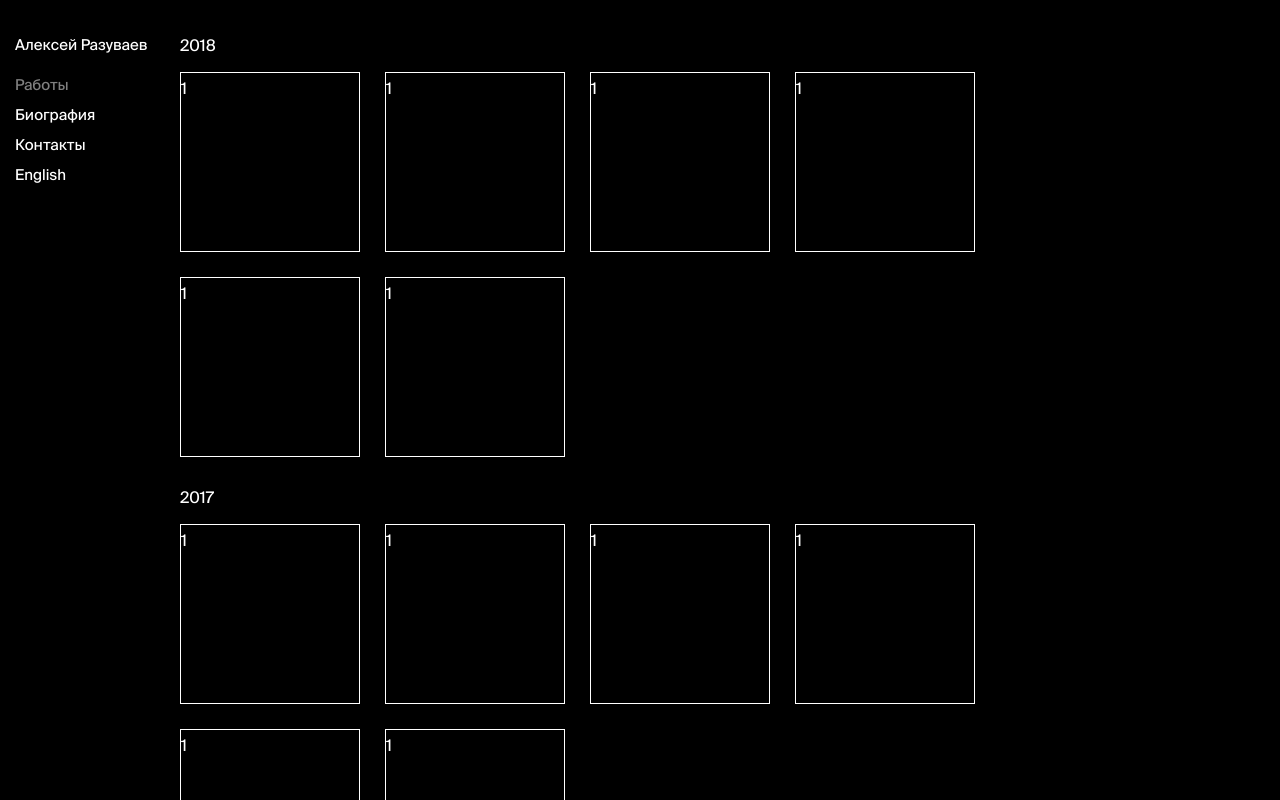
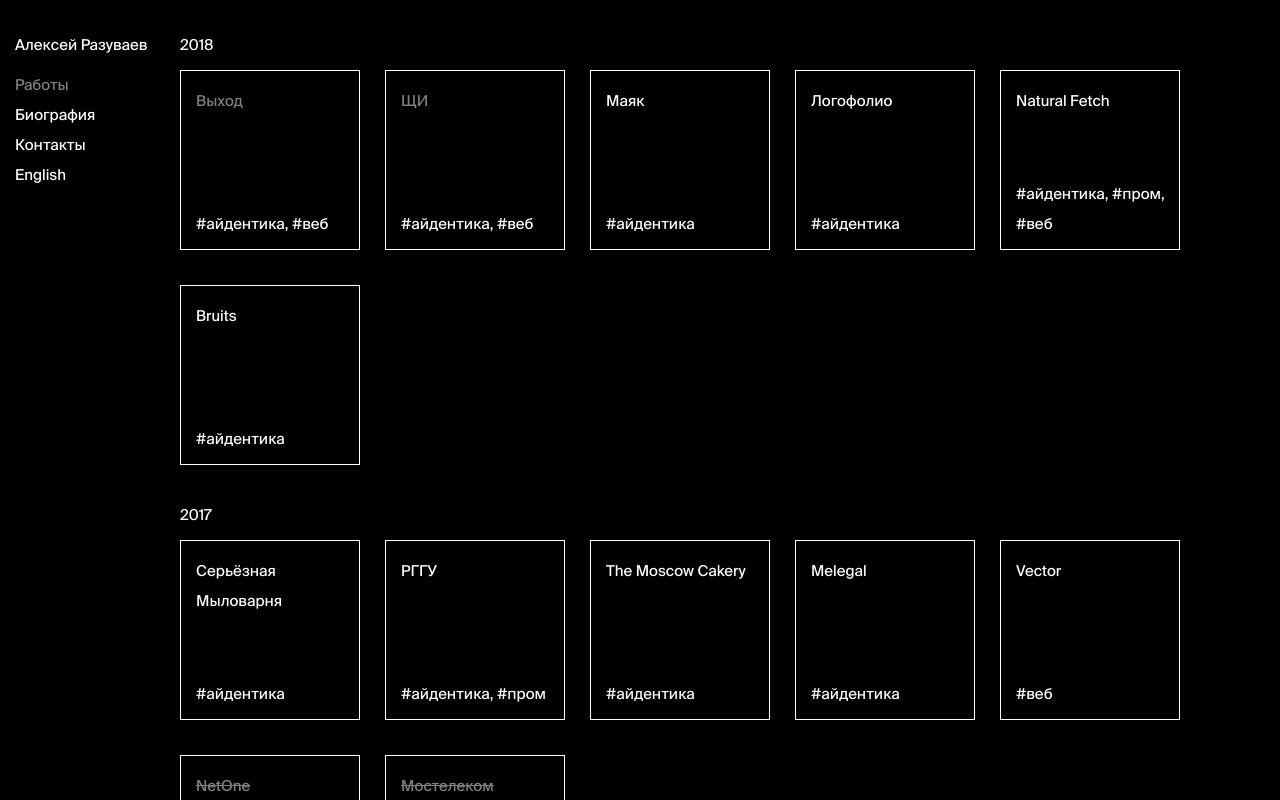
Before and after one commit to ruselcmplx/razuv, a React (Create React App) app: page / in a window 1280 px wide. Shown: the top 800 px of the page. Built offline with nearby package versions, Linux system fonts and the light colour scheme.

Commit message:
Проработка отображения данных и верстка плиток

```diff
--- a/src/Menu.css
+++ b/src/Menu.css
@@ -16,11 +16,12 @@
 .Menu li {
     height: 30px;
     line-height: 2;
+    cursor: pointer;
 }
 .Menu li.active {
     opacity: 0.5;
 }
 
-.name {
+.Menu_name {
     margin-bottom: 10px;
 }
--- a/src/Menu.js
+++ b/src/Menu.js
@@ -11,9 +11,10 @@
       const activeClass = 'active';
       const activeId = this.props.active;
       const menuItems = this.props.menuItems;
+
       return(
          <div className='Menu'>
-            <div className='name'>Алексей Разуваев</div>
+            <div className='Menu_name'>Алексей Разуваев</div>
             <ul>
                {menuItems.map((item) => {
                   const id = item.id;
--- a/src/Tile.css
+++ b/src/Tile.css
@@ -6,4 +6,20 @@
     width: 180px;
     height: 180px;
     border: 1px solid #ffffff;
+    padding: 15px;
+    clear: both;
+    overflow: hidden;
 }
+
+.Tile_name-noact {
+    opacity: 0.5;
+}
+
+.Tile_name-nda {
+    text-decoration: line-through;
+}
+
+.Tile_tags {
+    position: absolute;
+    bottom: 10px;
+}
--- a/src/Tile.js
+++ b/src/Tile.js
@@ -3,9 +3,25 @@
 
 class Tile extends Component {
    render() {
+      const name = this.props.name;
+      const tags = this.props.tags.map(tag => '#'+tag);
+      const active = this.props.active;
+      const is_nda = this.props.active == null;
+      let nda = null;
+
+      let className = 'Tile_name';
+      if(!active) {
+         className += ' Tile_name-noact';
+      }
+      if (is_nda) {
+         className += ' Tile_name-nda'
+         nda = <div className='Tile_name-nda'>NDA</div>
+      }
+
       return(
          <div className="Tile">
-            1
+            <div className={className}>{name} {nda}</div>
+            <div className="Tile_tags">{tags.join(', ')}</div>
          </div>
       )
    }
--- a/src/Works.css
+++ b/src/Works.css
@@ -4,23 +4,13 @@
     color: #ffffff;
     margin-top: 30px;
     vertical-align: top;
-    width: 1000px;
-    padding-right: 20px;
+    width: calc(100% - 180px);
 }
 .Works .Head {
     margin-bottom: 10px;
 }
 
-@media all and (max-width: 1200px)
+@media all and (max-width: 1440px)
 {
-    .Works {
-        width: 820px;
-    }
+
 }
-
-@media all and (min-width: 1400px)
-{
-    .Works {
-        width: 1200px;
-    }
-}
--- a/src/Works.js
+++ b/src/Works.js
@@ -1,27 +1,42 @@
 import React, { Component } from 'react';
 import Tile from './Tile.js'
 import './Works.css'
+import data from './data/works_ru.json'
 
 class Works extends Component {
-   renderTiles() {
-      let tiles = []
-      for(let i=0;i<=5;i++) {
-         tiles.push(<Tile key={i}/>)
+   constructor(props) {
+      super(props);
+      this.state = {
+         tiles: [],
+         years: []
       }
+   }
+
+   componentWillMount () {
+      this.setState({
+         works: data.works,
+         years: data.years
+      })
+  }
+
+   renderTiles(works) {
+      let tiles = [];
+      works.map(tile => tiles.push(<Tile key={tile.id} name={tile.name} tags={tile.tags} active={tile.active}/>));
       return tiles;
    }
+
    render() {
+      const years = this.state.years;
+      const works = this.state.works;
 
       return(
          <div className="Works">
-            <div className="Head">2018</div>
-            <div>
-               {this.renderTiles()}
-            </div>
-            <div className="Head">2017</div>
-            <div>
-               {this.renderTiles()}
-            </div>
+            {years.map(year => {
+               return <div key={year}>
+                        <div className="Head">{year}</div>
+                        <div>{this.renderTiles(works.filter(work => work.year === year))}</div>
+                     </div>
+            })}
          </div>
       )
    }
--- /dev/null
+++ b/src/data/works_ru.json
@@ -0,0 +1,24 @@
+{
+    "years": [2018, 2017, 2016, 2015],
+    "works": [
+        {"id": 0, "name": "Выход", "tags": ["айдентика","веб"], "year": 2018, "active": false},
+        {"id": 1, "name": "ЩИ", "tags": ["айдентика","веб"], "year": 2018, "active": false},
+        {"id": 2, "name": "Маяк", "tags": ["айдентика"], "year": 2018, "active": true},
+        {"id": 3, "name": "Логофолио", "tags": ["айдентика"], "year": 2018, "active": true},
+        {"id": 4, "name": "Natural Fetch", "tags": ["айдентика", "пром", "веб"], "year": 2018, "active": true},
+        {"id": 5, "name": "Bruits", "tags": ["айдентика"], "year": 2018, "active": true},
+        {"id": 6, "name": "Серьёзная Мыловарня", "tags": ["айдентика"], "year": 2017, "active": true},
+        {"id": 7, "name": "РГГУ", "tags": ["айдентика","пром"], "year": 2017, "active": true},
+        {"id": 8, "name": "The Moscow Cakery", "tags": ["айдентика"], "year": 2017, "active": true},
+        {"id": 9, "name": "Melegal", "tags": ["айдентика"], "year": 2017, "active": true},
+        {"id": 10, "name": "Vector", "tags": ["веб"], "year": 2017, "active": true},
+        {"id": 11, "name": "NetOne", "tags": ["веб"], "year": 2017, "active": null},
+        {"id": 12, "name": "Мостелеком", "tags": ["веб"], "year": 2017, "active": null},
+        {"id": 13, "name": "Pixyl", "tags": ["айдентика","пром"], "year": 2016, "active": true},
+        {"id": 14, "name": "Воскресенье", "tags": ["айдентика"], "year": 2015, "active": true},
+        {"id": 15, "name": "LUNAZINE", "tags": ["айдентика"], "year": 2015, "active": true},
+        {"id": 16, "name": "Playpoint", "tags": ["айдентика","веб"], "year": 2015, "active": true},
+        {"id": 17, "name": "Defnox", "tags": ["айдентика"], "year": 2015, "active": true},
+        {"id": 18, "name": "Кофемолл", "tags": ["айдентика"], "year": 2015, "active": true}
+    ]
+}
--- a/src/index.css
+++ b/src/index.css
@@ -13,6 +13,7 @@
     margin: 0;
     padding: 0;
     font-family: 'SuisseIntl';
+    font-size: 15px;
     font-weight: normal;
     font-style: normal;
     font-stretch: normal;
```
